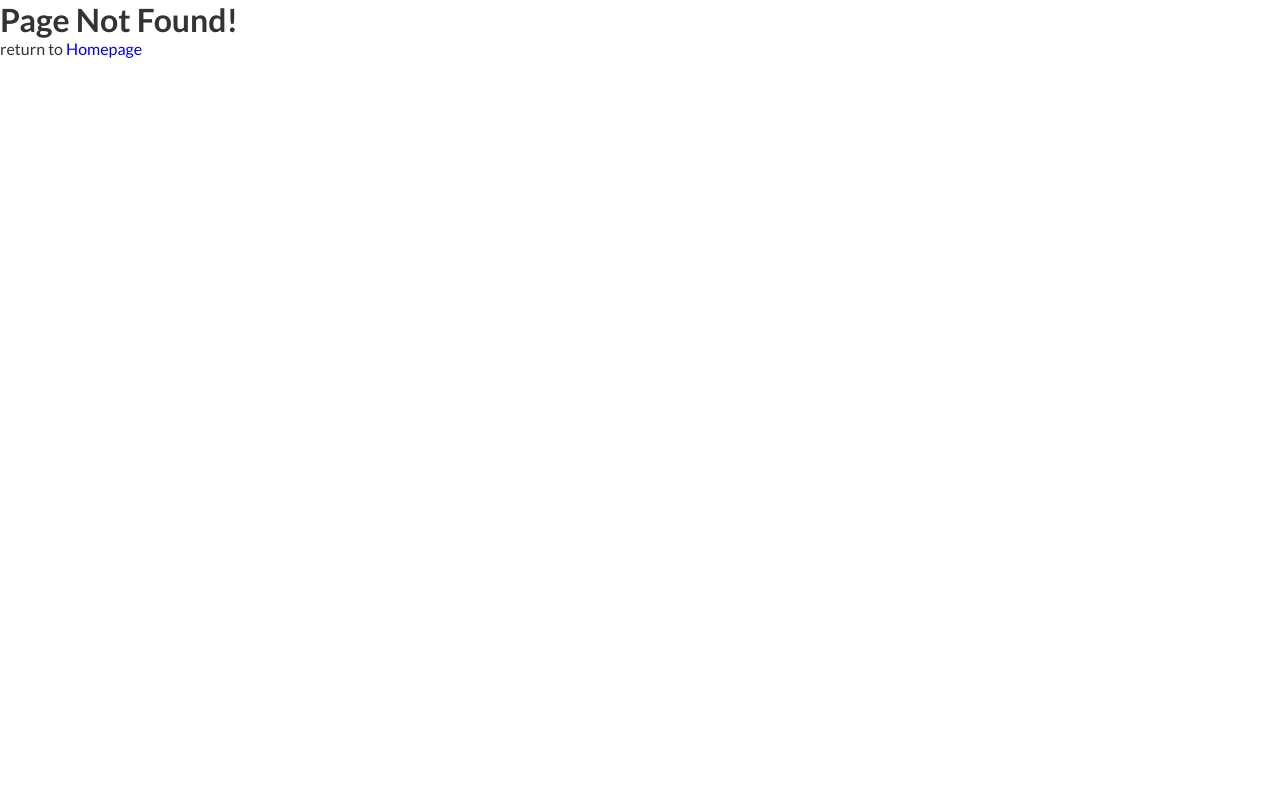
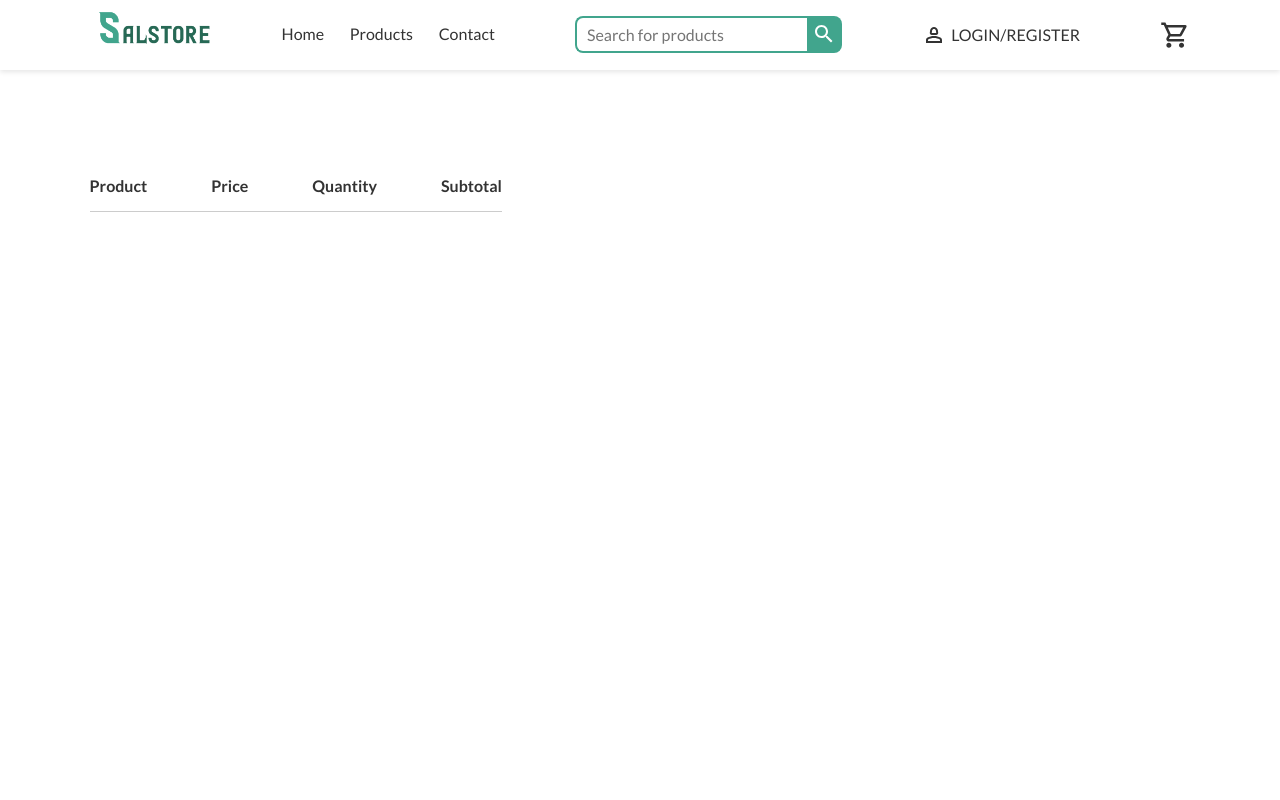
Before and after one commit to salmaane/salstore-ecommerce-store, a React (Vite) app: page /cart in a window 1280 px wide. Before the commit this address had no page. Shown: the top 800 px of the page. Built offline with nearby package versions, Linux system fonts and the light colour scheme.

Commit message:
cart page > orders list created and styled

```diff
--- a/src/App.jsx
+++ b/src/App.jsx
@@ -14,6 +14,7 @@ import NotFound from './components/NotFound';
 import  Home  from './pages/Home.jsx';
 import Products from './pages/Products.jsx';
 import ProductDetails from './pages/ProductDetails.jsx';
+import CartPage from './pages/CartPage.jsx';
 
 
 
@@ -24,6 +25,7 @@ const router = createBrowserRouter(
         <Route path="/" element={<Home/>} />
         <Route path="/products" element={<Products/>} />
         <Route path="/products/:id" element={<ProductDetails/>} />
+        <Route path="/cart" element={<CartPage/>} />
       </Route>
       <Route path="*" element={<NotFound/>} />
     </>
--- a/src/components/ProductCard.jsx
+++ b/src/components/ProductCard.jsx
@@ -20,7 +20,7 @@ function ProductCard({item}) {
         <p className='brand'>{item.brand}</p>
         <h3 className='title'>{item.title}</h3>
         <h4 className='price'>${item.retailPrice || 140}</h4>
-        <button className="add-to-cart" onClick={()=> incrementCart(item.id)}>
+        <button className="add-to-cart" onClick={()=> incrementCart(item)}>
           Add to Cart
           <ShoppingCartOutlinedIcon className="cart-icon"/>
         </button>
--- a/src/components/layout/Navbar.jsx
+++ b/src/components/layout/Navbar.jsx
@@ -2,16 +2,19 @@ import SearchBar from './SearchBar';
 import "../../styles/navbar.css"
 import { useContext } from 'react';
 import {Link} from 'react-router-dom'
-
 // Contexts
 import NavbarContext from '../../contexts/NavbarContext';
+import {useShoppingCartContext} from "../../contexts/ShoppingCartContext";
 // Icons
 import Person2OutlinedIcon from '@mui/icons-material/Person2Outlined';
 import ShoppingCartOutlinedIcon from '@mui/icons-material/ShoppingCartOutlined';
+import { Badge } from '@mui/material';
 
 
 function Navbar() {
   const navbarRef = useContext(NavbarContext);
+  const {cartQuantity} = useShoppingCartContext();
+  const quantity = cartQuantity();
 
   function scrollToTop(e) {
     if(e.target.tagName === 'A') {
@@ -35,7 +38,9 @@ function Navbar() {
           LOGIN/REGISTER
         </Link>
         <Link to="cart" className='cart-button'>
-          <ShoppingCartOutlinedIcon className="cart-icon" sx={{fontSize: '1.9rem'}}/>
+          <Badge badgeContent={quantity} color="warning" >
+            <ShoppingCartOutlinedIcon className="cart-icon" sx={{fontSize: '1.9rem'}}/>
+          </Badge>
         </Link>
     </nav>
   )
--- /dev/null
+++ b/src/components/productDetails/ItemCount.jsx
@@ -0,0 +1,15 @@
+import React from 'react'
+import "../../styles/productDetails.css"
+
+function ItemCount({handleIncrement,handleDecrement,count,item}) {
+
+  return (
+  <div className="count-container">
+    <span className="minus" onClick={()=>handleDecrement(item.id)} >-</span>
+    <span className="count">{count}</span>
+    <span className="plus" onClick={()=> item ? handleIncrement(item): handleDecrement()} >+</span>
+  </div>
+  )
+}
+
+export default ItemCount
--- a/src/contexts/ShoppingCartContext.jsx
+++ b/src/contexts/ShoppingCartContext.jsx
@@ -12,14 +12,21 @@ export function ShoppingCartProvider({children}) {
     function getItemQuantity(id) {
         return cartItems.find(item => item.id == id)?.quantity || 0;
     }
-    function incrementCart(id) {
+    function incrementCart(product,count=1) {
         setCartItems(currentItems => {
-            if(currentItems.find(item => item.id === id) == null) {
-                return [...currentItems,{id:id, quantity: 1}];
+            if(currentItems.find(item => item.id === product.id) == null) {
+                return [...currentItems,{
+                    id:product.id,
+                    quantity: count,
+                    title:product.title,
+                    price:product.retailPrice,
+                    thumb:product.media.thumbUrl,
+                    brand:product.brand,
+                }];
             } else {
                 return currentItems.map(item => {
-                    if(item.id === id) {
-                        return {...item, quantity: item.quantity+1};
+                    if(item.id === product.id) {
+                        return {...item, quantity: item.quantity+count};
                     }
                     return item;
                 });
@@ -28,20 +35,23 @@ export function ShoppingCartProvider({children}) {
     }
     function decrementCart(id) {
         setCartItems(currentCartItems => {
-            if(currentCartItems.find(item => item.id === id).quantity > 1) {
-                currentCartItems.map(item => {
+            if(currentCartItems.find(item => item.id === id)?.quantity === 1) {
+                return currentCartItems.filter(item => item.id !== id);
+            } else {
+                return currentCartItems.map(item => {
                     if(item.id === id) {
                         return {...item, quantity: item.quantity - 1};
                     }
                     return item;
                 });
-            } else {
-                currentCartItems.filter(item => item.id !== id);
             }
         });
     }
     function removeFromCart(id) {
         setCartItems(cartItems.filter(item => item.id !== id));
+    }
+    function cartQuantity() {
+        return cartItems.reduce((quantity,item) => quantity+item.quantity, 0);
     }
 
     return (
@@ -52,6 +62,7 @@ export function ShoppingCartProvider({children}) {
                 incrementCart,
                 decrementCart,
                 removeFromCart,
+                cartQuantity,
                 }}
         >
             {children}
--- a/src/pages/CartPage.jsx
+++ b/src/pages/CartPage.jsx
@@ -0,0 +1,52 @@
+import "../styles/cartpage.css";
+import {useShoppingCartContext} from "../contexts/ShoppingCartContext";
+import ItemCount from "../components/productDetails/ItemCount";
+
+function CartPage() {
+
+  const {
+    cartItems,
+    getItemQuantity,
+    incrementCart,
+    decrementCart,
+  } = useShoppingCartContext();
+
+  return (
+    <div className="cartpage-container">
+      <table className="orders-list">
+          <thead>
+            <tr>
+              <th colSpan={2}>Product</th>
+              <th>Price</th>
+              <th>Quantity</th>
+              <th style={{paddingRight:'0'}}>Subtotal</th>
+            </tr>
+          </thead>
+          <tbody>
+            {cartItems.map(item => (
+              <tr className="order-container" key={item.id}>
+                <td><img src={item.thumb} className="order-thumb" /></td>
+                <td className="order-title">
+                  <p>{item.title}</p>
+                  <p style={{fontWeight:'bold',fontSize:'0.8rem',marginTop:'0.5rem'}}>{item.brand}</p>
+                </td>
+                <td className="order-price"><h4>${item.price}</h4></td>
+                <td>
+                  <ItemCount
+                  count={getItemQuantity(item.id)}
+                  handleIncrement={incrementCart}
+                  handleDecrement={decrementCart}
+                  item={item}
+                  />
+                </td>
+                <td className="order-subtotal"><h4>${getItemQuantity(item.id)*item.price}</h4></td>
+              </tr>
+            ))}
+          </tbody>
+      </table>
+      <div className="cart-totals"></div>
+    </div>
+  )
+}
+
+export default CartPage
--- a/src/pages/ProductDetails.jsx
+++ b/src/pages/ProductDetails.jsx
@@ -1,5 +1,6 @@
 import { useLocation } from "react-router-dom";
 import { useState } from "react";
+import { useShoppingCartContext } from "../contexts/ShoppingCartContext.jsx";
 // components
 import ImagesBox from "../components/productDetails/ImagesBox.jsx";
 import ProductsSection from "../components/home/ProductsSection";
@@ -11,8 +12,9 @@ import KeyboardArrowDownIcon from '@mui/icons-material/KeyboardArrowDown';
 function ProductDetails() {
 
   const {state} = useLocation();
+  const [hidden,setHidden] = useState(true);
+
   const [count,setCount] = useState(1);
-
   function handleDecrement() {
     if(count == 1) return;
     setCount(prev => prev-1);
@@ -22,7 +24,7 @@ function ProductDetails() {
     setCount(prev => prev+1);
   }
 
-  const [hidden,setHidden] = useState(true);
+  const {incrementCart} = useShoppingCartContext();
 
   return (
     <>
@@ -45,12 +47,12 @@ function ProductDetails() {
           </div>
 
           <div className="add-to-cart-container">
-            <div className="count-container">
-              <span className="minus" onClick={handleDecrement} >-</span>
-              <span className="count">{count}</span>
-              <span className="plus" onClick={handleIncrement} >+</span>
-            </div>
-            <button className="add-button">
+          <div className="count-container">
+            <span className="minus" onClick={handleDecrement}>-</span>
+            <span className="count">{count}</span>
+            <span className="plus" onClick={handleIncrement} >+</span>
+          </div>
+            <button className="add-button" onClick={()=>incrementCart(state,count)}>
                 Add to Cart
               <ShoppingCartOutlinedIcon className="cart-icon"/>
             </button>
--- /dev/null
+++ b/src/styles/cartpage.css
@@ -0,0 +1,33 @@
+.cartpage-container {
+    min-height: 80vh;
+    margin-top: 10rem;
+    padding: 1rem var(--side-padding);
+    display: flex;
+}
+.orders-list {
+    height: fit-content;
+    border-collapse: collapse;
+}
+.orders-list tr {
+    border-bottom: 1px solid #ccc;
+    padding: .5rem 0;
+}
+.orders-list th {
+    padding-bottom: 1rem;
+}
+.orders-list td, .orders-list th {
+    padding-right: 4rem;
+}
+.order-thumb {
+    width: 6rem;
+}
+.order-title {
+    min-width: 22rem;
+}
+.order-price {
+    text-align: center;
+}
+td.order-subtotal {
+    padding: 0;
+    text-align: center;
+}
```
